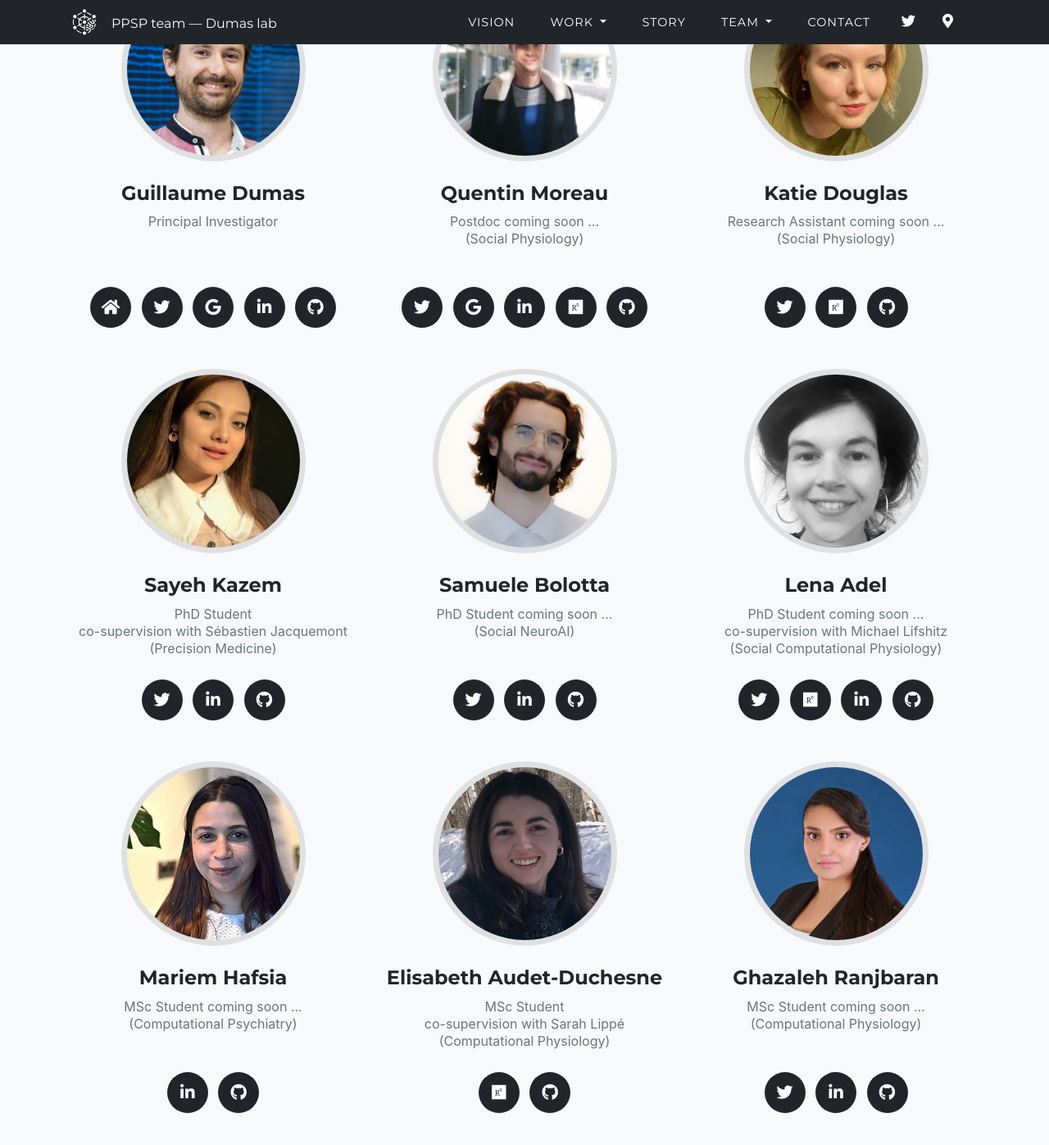
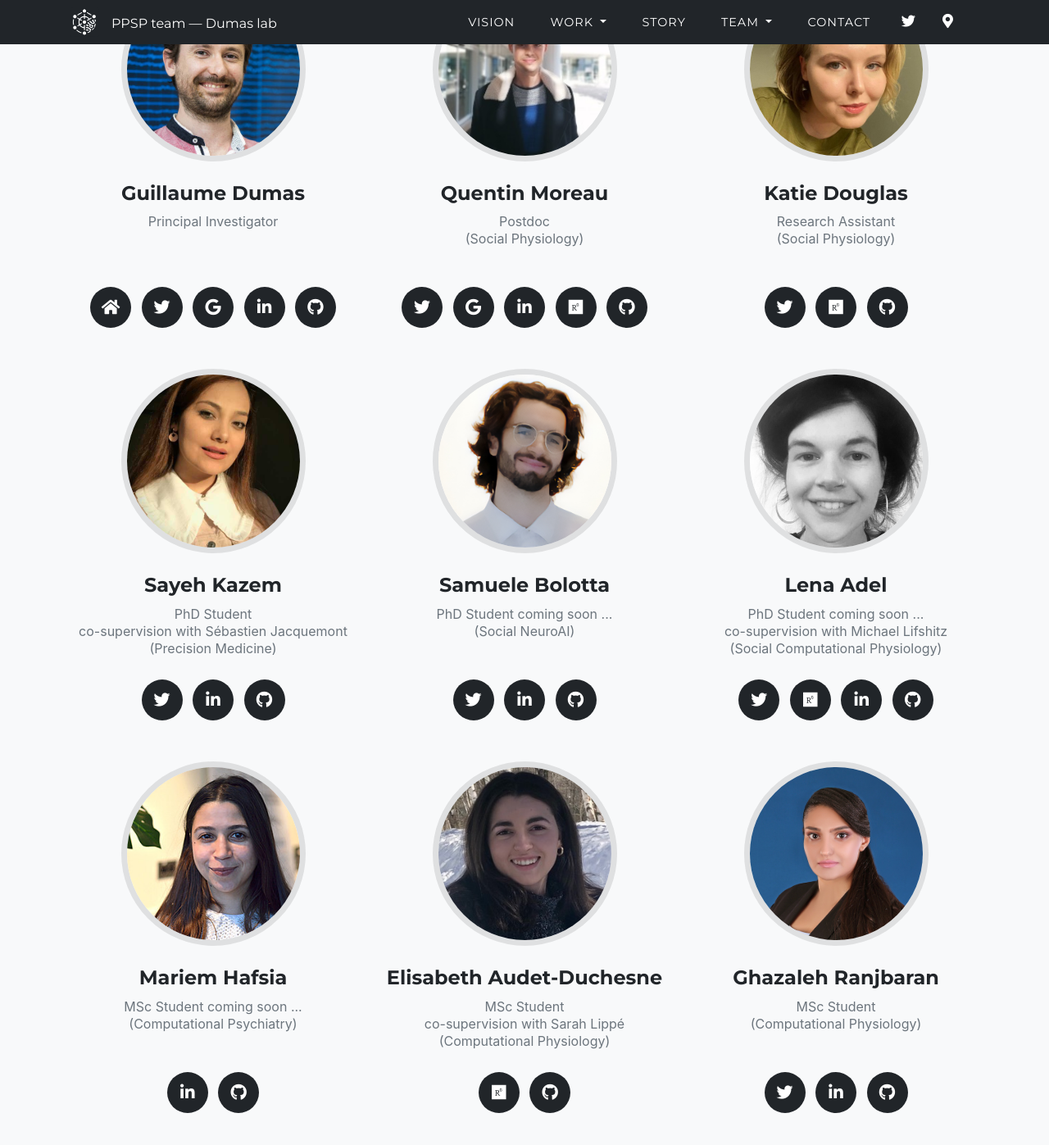
Before and after one commit to raviriley/agency-jekyll-theme, a Jekyll site: the page built from index.md, in a window 1280 px wide and 1400 px high, scrolled down 5076 px. Shown: the top 1397 px of the window at 82% size. Built offline with Jekyll 4.4.1, drawn with Linux system fonts in a browser that asks for light colours; some web fonts are replaced; comment, search, counter and statistics services are not loaded.

Commit message:
Update team

```diff
--- a/_data/sitetext.yml
+++ b/_data/sitetext.yml
@@ -118,7 +118,7 @@ team:
           - url: https://github.com/deep-introspection
             icon: fab fa-github
       - name: "Quentin Moreau"
-        role: "Postdoc coming soon ...<br>(Social Physiology)"
+        role: "Postdoc<br>(Social Physiology)"
         image: img/team/Quentin_Moreau.jpg
         social:
           - url: https://twitter.com/quentin_moreau
@@ -132,7 +132,7 @@ team:
           - url: https://github.com/quentinmoreau
             icon: fab fa-github
       - name: "Katie Douglas"
-        role: "Research Assistant coming soon ...<br>(Social Physiology)"
+        role: "Research Assistant<br>(Social Physiology)"
         image: img/team/Katie_Douglas.jpeg
         social:
           - url: https://twitter.com/douglascait/
@@ -190,7 +190,7 @@ team:
           - url: https://github.com/ElisabethAD
             icon: fab fa-github
       - name: "Ghazaleh Ranjbaran"
-        role: "MSc Student coming soon ...<br>(Computational Physiology)"
+        role: "MSc Student<br>(Computational Physiology)"
         image: img/team/Ghazaleh_Ranjbaran.jpeg
         social:
           - url: https://twitter.com/BioMDScience
```
